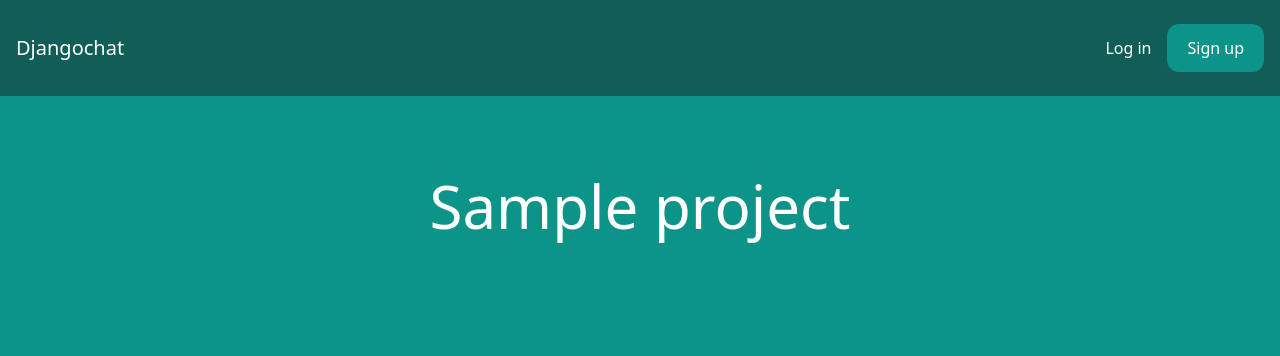
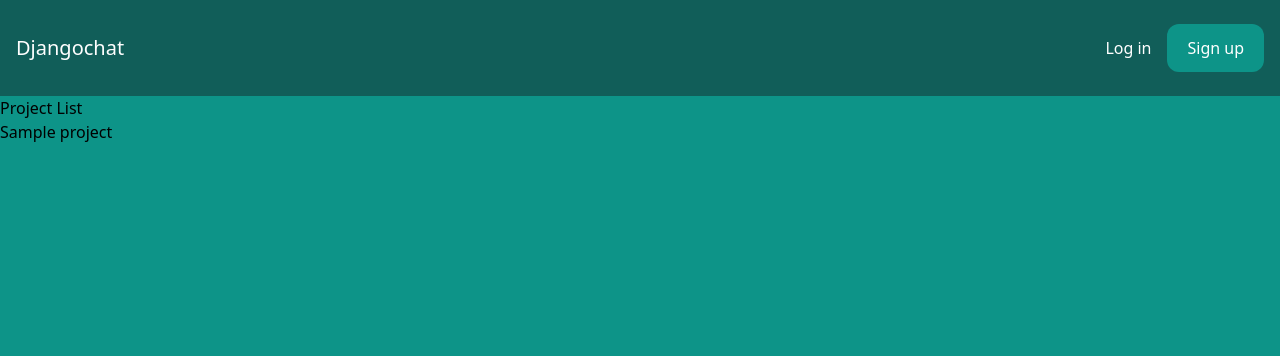
Before and after one commit to Irbaiev/TasckHub, a Django app: page / in a window 1280 px wide. Shown: the top 356 px of the page. Run offline with Django 4.2, Linux system fonts and the light colour scheme; tables that the repository leaves empty hold one stand-in row (values such as "Sample post"); some libraries are stand-ins or nearby versions.

Commit message:
fix errors

```diff
--- a/core/urls.py
+++ b/core/urls.py
@@ -22,4 +22,5 @@ urlpatterns = [
     path("", include("django.contrib.auth.urls")),
     path('', include('accounts.urls')),
     path('', include('tasks.urls')),
+    # path('accounts', include('allauth.urls'))
 ]
--- a/tasks/admin.py
+++ b/tasks/admin.py
@@ -4,4 +4,4 @@ from tasks.models import Tasks, Project
 
 admin.site.register(Tasks)
 admin.site.register(Project)
-# admin.site.register(ProjectTasks)
+# admin.site.register(Project_tasks)
--- a/tasks/models.py
+++ b/tasks/models.py
@@ -3,28 +3,25 @@ from django.contrib.auth import get_user_model
 
 User = get_user_model()
 
+
 class Project(models.Model):
     name = models.CharField(max_length=250)
-    # creator = models.ForeignKey(User, on_delete=models.CASCADE)
+    content = models.TextField(default='Описание проекта...')
 
+
+    def __str__(self) -> str:
+        return self.name
+
+class Tasks(models.Model):
+    project = models.ForeignKey(Project, on_delete=models.CASCADE, null=True)
+    name = models.CharField(max_length=250)
+    content = models.TextField(default='Описание задачи...')
 
     def __str__(self) -> str:
         return self.name
 
 
 
-class Tasks(models.Model):
-    project = models.ForeignKey(Project, null=True ,on_delete=models.CASCADE)
-    name = models.CharField(max_length=250)
-    content = models.TextField()
-
-
-    def __str__(self) -> str:
-        return f"Проект{self.project}, Название {self.name}"
-
-# class ProjectTasks(models.Model):
-#     Project = models.ForeignKey(Project, on_delete=models.CASCADE)
-#     tasks = models.ForeignKey(Tasks, on_delete=models.CASCADE)
-
-#     def __str__(self) -> str:
-#         return self.Project.name
+# class Project_tasks(models.Model):
+#     project = models.ForeignKey(Project, on_delete=models.CASCADE, null=True)
+#     tasks = models.ForeignKey(Project, on_delete=models.CASCADE, null=True)
--- a/tasks/urls.py
+++ b/tasks/urls.py
@@ -3,5 +3,6 @@ from django.urls import path
 from . import views
 
 urlpatterns = [
-    path("", views.index, name='index'),
+    path('', views.index, name='index'),
+    path('project/<int:pk>/', views.task_detail, name='task_detail'),
 ]
--- a/tasks/views.py
+++ b/tasks/views.py
@@ -1,7 +1,14 @@
-from django.shortcuts import render
+from django.shortcuts import render, get_object_or_404
+from django.views import generic
+
 from tasks.models import Tasks, Project
 
 def index(request):
     projects = Project.objects.all()
+    return render(request, 'index.html', {"projects": projects})
 
-    return render(request, 'index.html', {"projects": projects})
+
+def task_detail(request, pk):
+    project = get_object_or_404(Project, id=pk)
+    tasks = Tasks.objects.filter(project=project)
+    return render(request, 'detail.html', {'project': project, 'tasks': tasks})
--- a/templates/index.html
+++ b/templates/index.html
@@ -2,10 +2,11 @@
 
 {% block title%}Welcome | {% endblock %}
 
-{% block content%}
-<div class="p-10 lg:p-20 text-center">
+{% block content %}
+  <h1>Project List</h1>
+  <ul>
     {% for project in projects %}
-    <h1 class="text-3xl lg:text-6xl text-white">{{ project.name }}</h1>
+      <li><a href="{% url 'task_detail' project.id %}">{{ project.name }}</a></li>
     {% endfor %}
-</div>
+  </ul>
 {% endblock %}
```
Also changed, not shown: core/settings.py (+15 -0 lines), templates/detail.html (added, +15 -0 lines), tasks/migrations/0005_remove_tasks_project_project_content_project_taks_and_more.py (added), tasks/migrations/0006_remove_project_taks_tasks_project.py (added), tasks/migrations/0007_remove_tasks_project_project_tasks.py (added), tasks/migrations/0008_tasks_project_delete_project_tasks.py (added).
